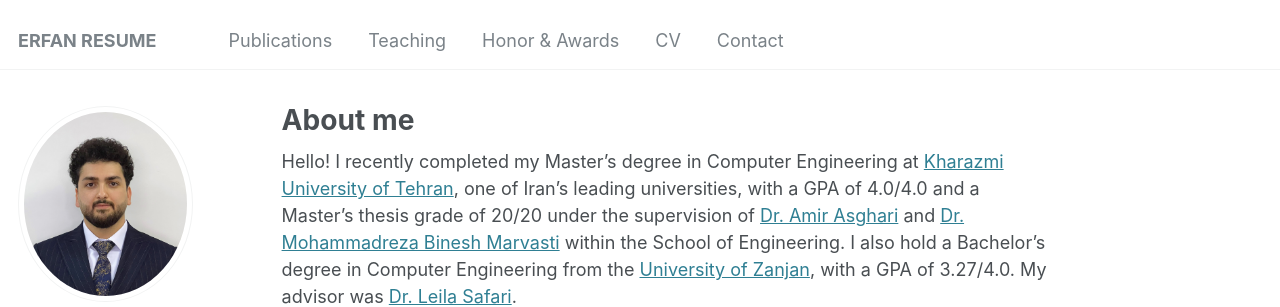
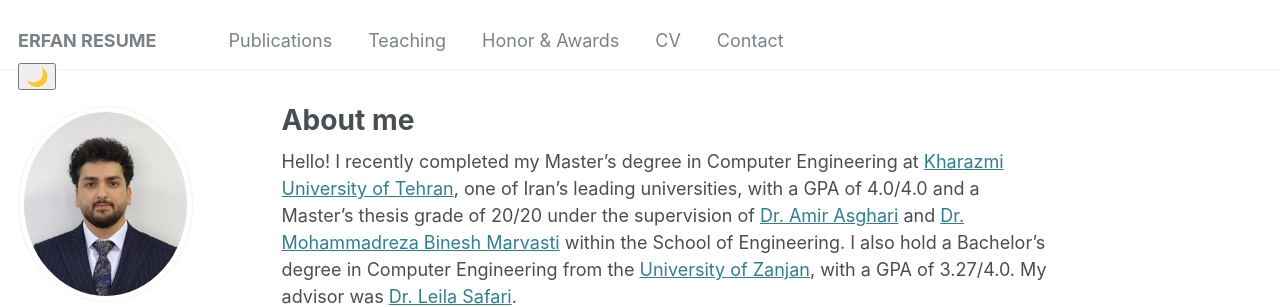
Before and after one commit to erfanresume/erfanresume.github.io, a Jekyll site: the page built from _pages/about.md, in a window 1280 px wide. Shown: the top 307 px of the page. Built offline with Jekyll 4.4.1, drawn with Linux system fonts in a browser that asks for light colours; some web fonts are replaced.

Commit message:
Update masthead.html

```diff
--- a/_includes/masthead.html
+++ b/_includes/masthead.html
@@ -21,6 +21,9 @@
         </ul>
         <ul class="hidden-links hidden"></ul>
       </nav>
+      <button id="theme-toggle" class="theme-toggle" type="button" aria-label="Toggle dark mode">
+        🌙
+      </button>
     </div>
   </div>
 </div>
```
